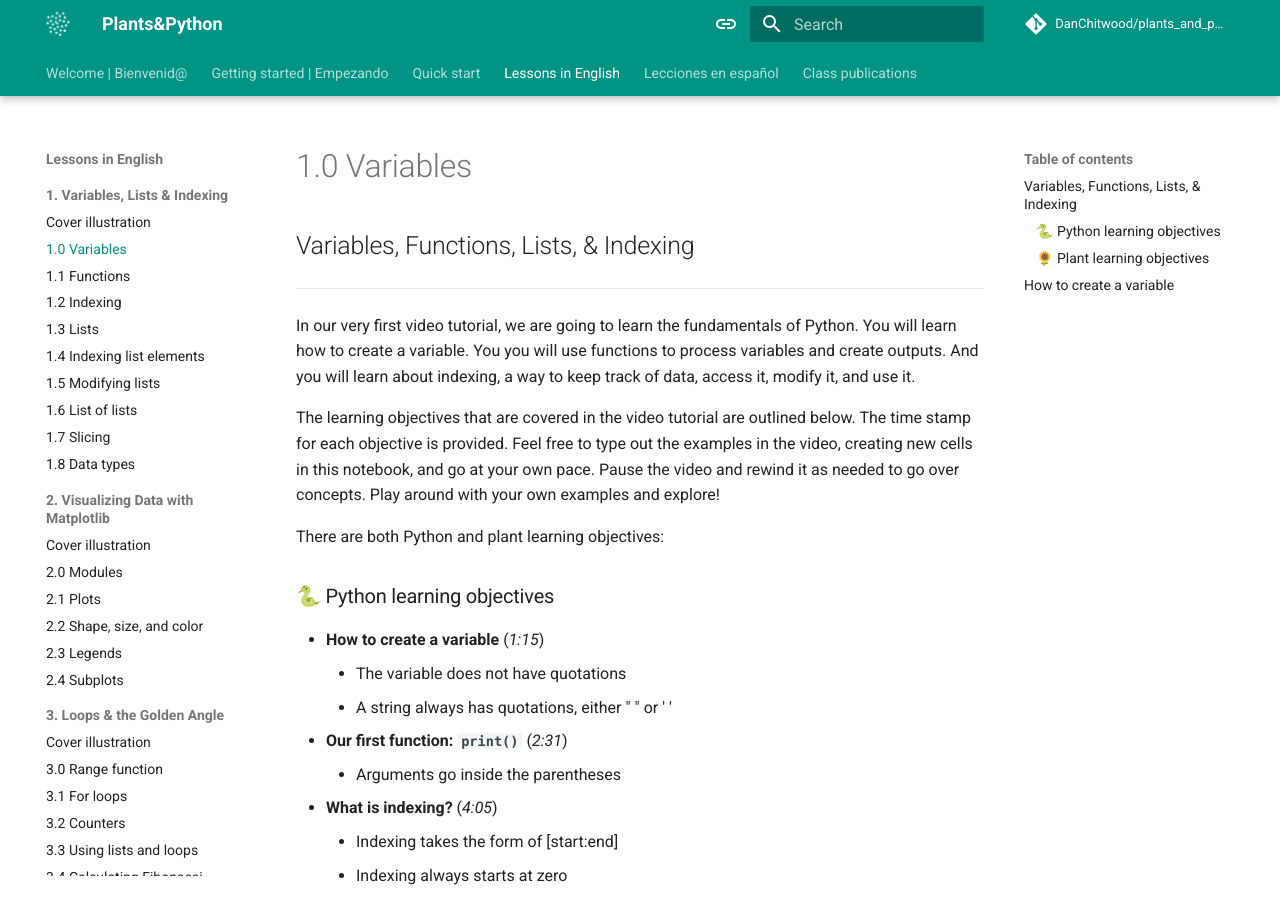
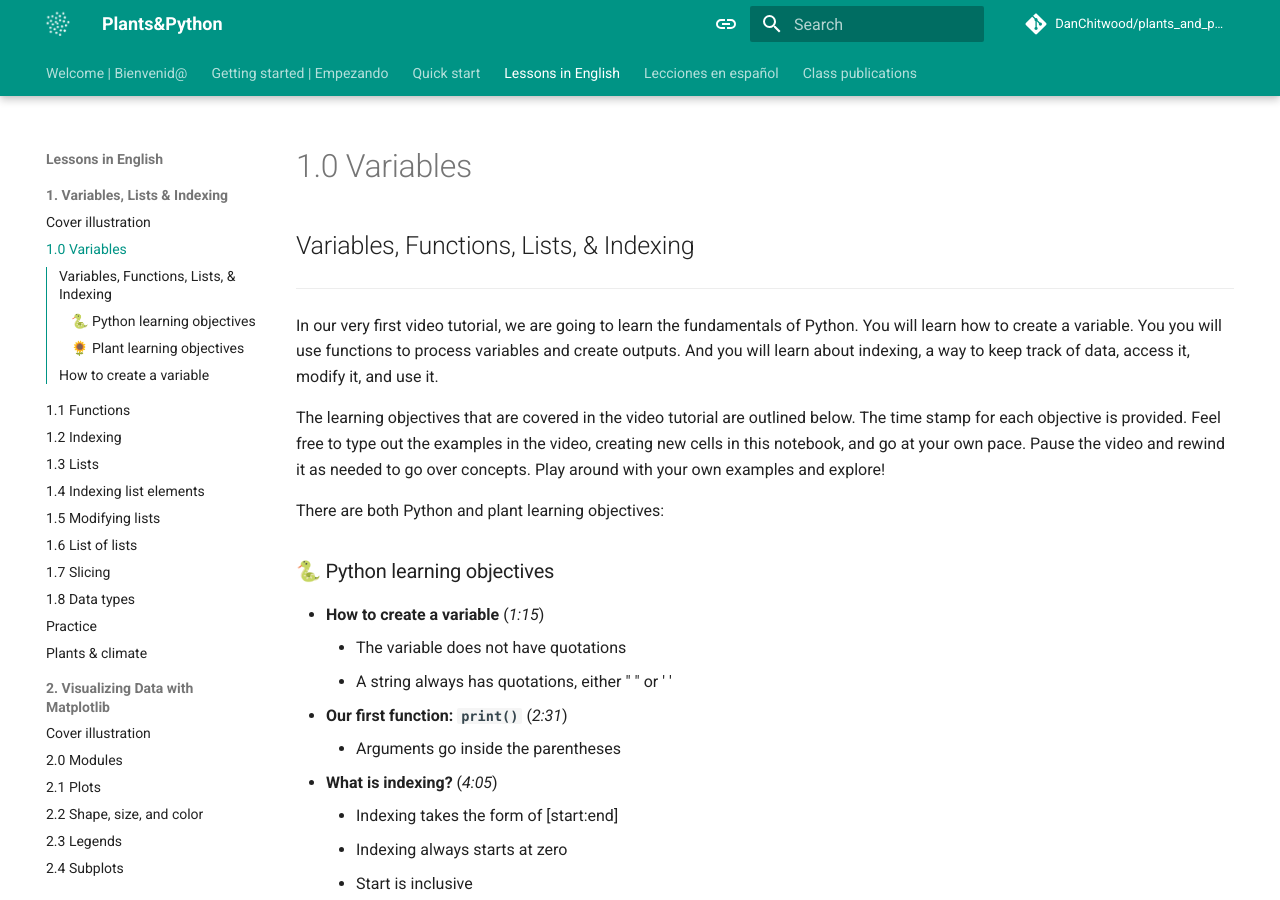
Before and after one commit to DanChitwood/plants_and_python, an MkDocs documentation site: the page built from docs/1.0_Variables.md, in a window 1280 px wide and 900 px high. Built offline with MkDocs 1.6.1 and Material for MkDocs 9.7.7, drawn with Linux system fonts in a browser that asks for light colours; some web fonts are replaced; comment, search, counter and statistics services are not loaded.

Commit message:
Add files via upload

```diff
--- a/mkdocs.yml
+++ b/mkdocs.yml
@@ -15,6 +15,7 @@ copyright: Copyright &copy; 2025 Dan Chitwood, Alejandra Rougon-Cardoso, Robert
 theme:
   name: material
   features:
+    - toc.integrate
     - announce.dismiss
     #- content.action.edit
     #- content.action.view
@@ -92,6 +93,8 @@ nav:
       - 1.6 List of lists: 1.6_List_of_Lists.md
       - 1.7 Slicing: 1.7_Slicing.md
       - 1.8 Data types: 1.8_Data_Types.md
+      - Practice: 1_practice.md
+      - Plants & climate: 1_activity.md
     - 2. Visualizing Data with Matplotlib:
       - Cover illustration: 2.00_Cover_image_2.md
       - 2.0 Modules: 2.0_Modules.md
@@ -153,6 +156,8 @@ nav:
       - 1.6 Lista de listas: ES_1.6_Lista_de_listas.md
       - 1.7 Rebanar: ES_1.7_Rebanar.md
       - 1.8 Tipos de datos: ES_1.8_Tipos_de_datos.md
+      - Práctica: ES_1_practice.md
+      - Las plantas y el clima: ES_1_activity.md
     - 2. Visualización de datos con matplotlib:
       - Ilustración de portada: ES_2.00_Ilustracion_de_portada_2.md
       - 2.0 Módulos: ES_2.0_Modulos.md
```
